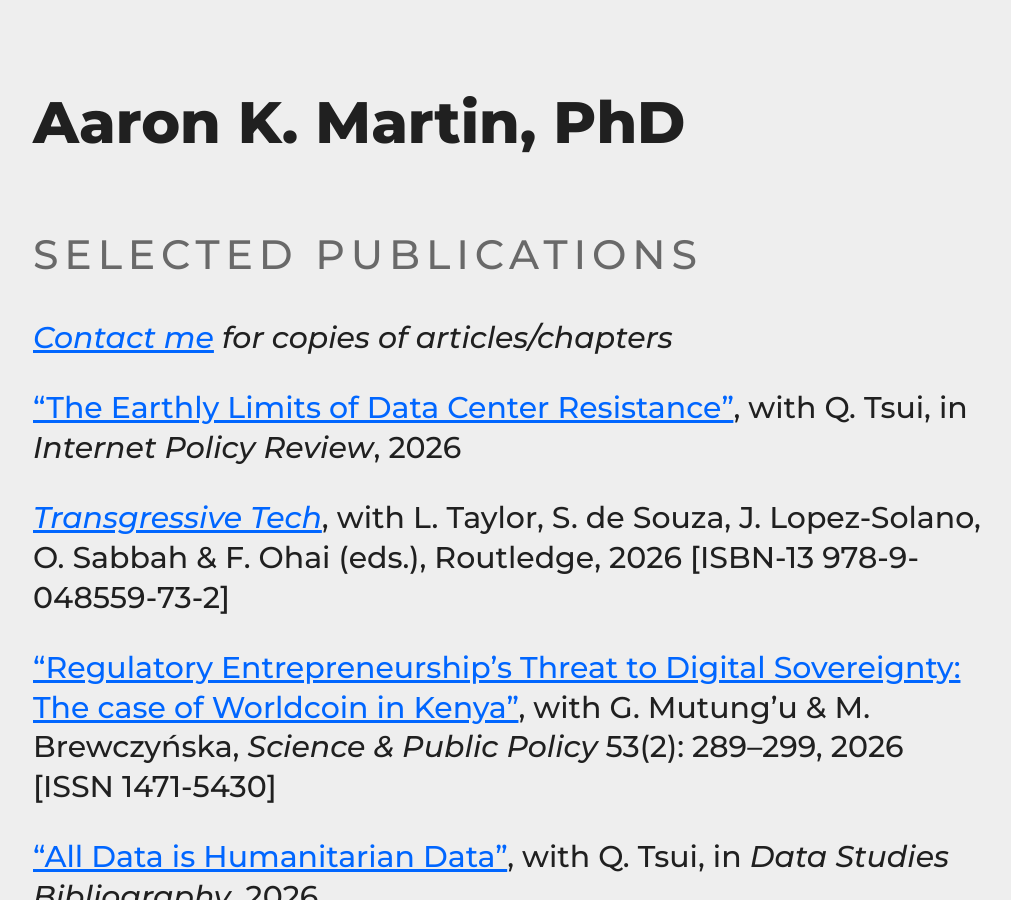
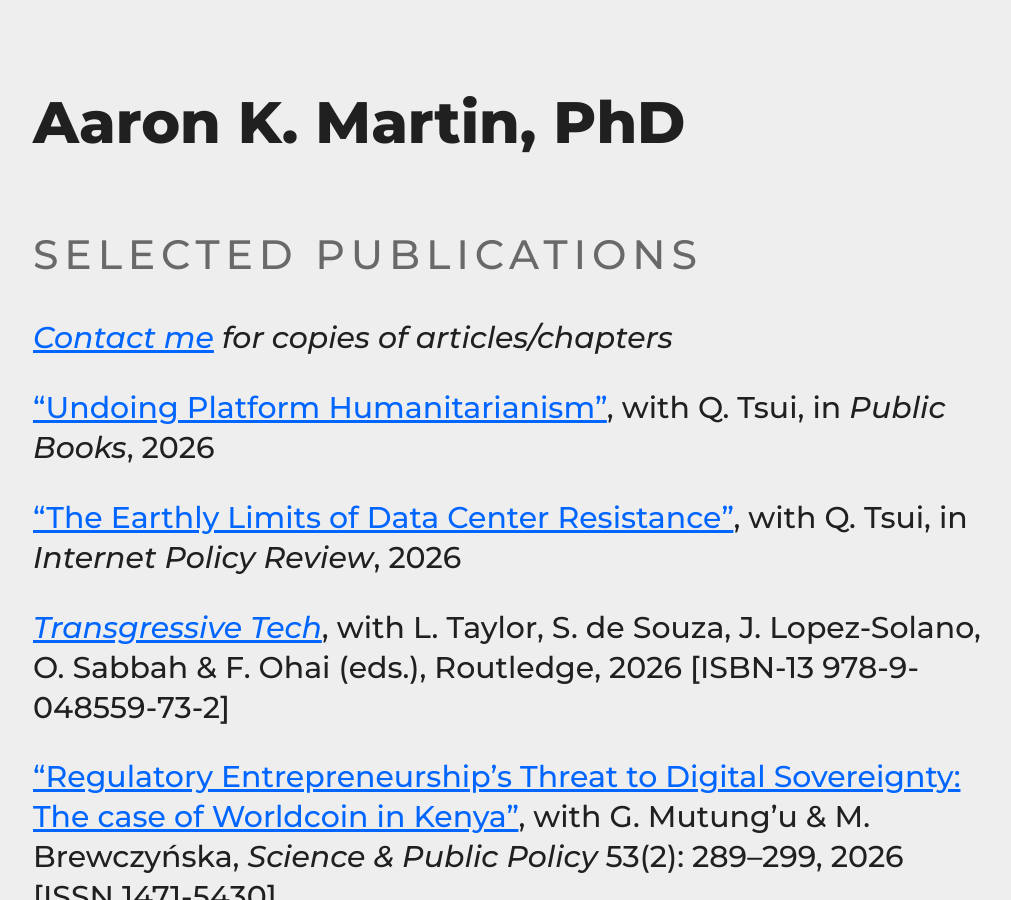
Before and after one commit to haroonalrasheed/641a, a Jekyll site: the page built from selected-publications/index.md, in a window 1280 px wide and 900 px high. Shown: the whole window, without its empty margins (131-1142 px from the left). Built offline with Jekyll 4.4.1, drawn with Linux system fonts in a browser that asks for light colours.

Commit message:
Update index.md

```diff
--- a/selected-publications/index.md
+++ b/selected-publications/index.md
@@ -10,13 +10,13 @@ _[Contact me](mailto:a.k.martin@alumni.lse.ac.uk) for copies of articles/chapter
 
 <!-- "Data Management", with... -->
 
-<!-- ["Undoing Platform Humanitarianism"](xxx), with Q. Tsui, in _Public Books_, 2026 -->
-
 <!-- "Is Celestial Resistance Possible?", with Q. Tsui, in _Digital Democracy from Below_, edited by J. Reia, J. van Geuns & N. Bassoff, Digital Technology for Democracy Lab, University of Virginia: xx-xx, 2026 -->
 
 <!-- "What the AI Space Race Means for Inequality on Earth," with Q. Tsui, in _LSE Inequalities_, 2026 -->
 
 <!-- "Data Ethics", with Q. Tsui, in _Elgar Concise Encyclopedia on Privacy and Data Protection Law_, edited by G. Gonzales Fuster & F. Bieker, Edward Elgar, forthcoming -->
+
+["Undoing Platform Humanitarianism"](https://www.publicbooks.org/undoing-platform-humanitarianism/), with Q. Tsui, in _Public Books_, 2026
 
 ["The Earthly Limits of Data Center Resistance"](https://policyreview.info/articles/news/data-centre-resistance/2102), with Q. Tsui, in _Internet Policy Review_, 2026
 
```
